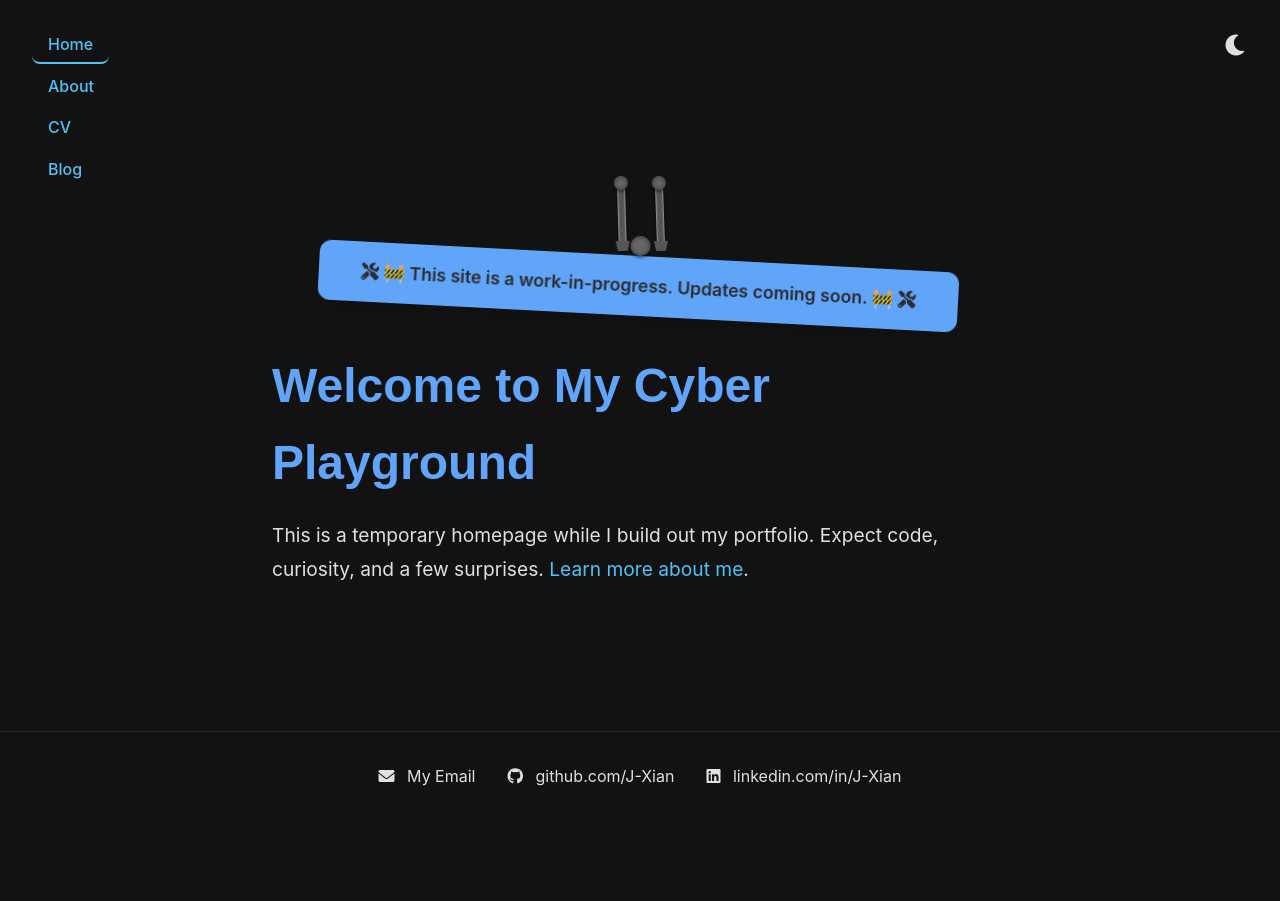
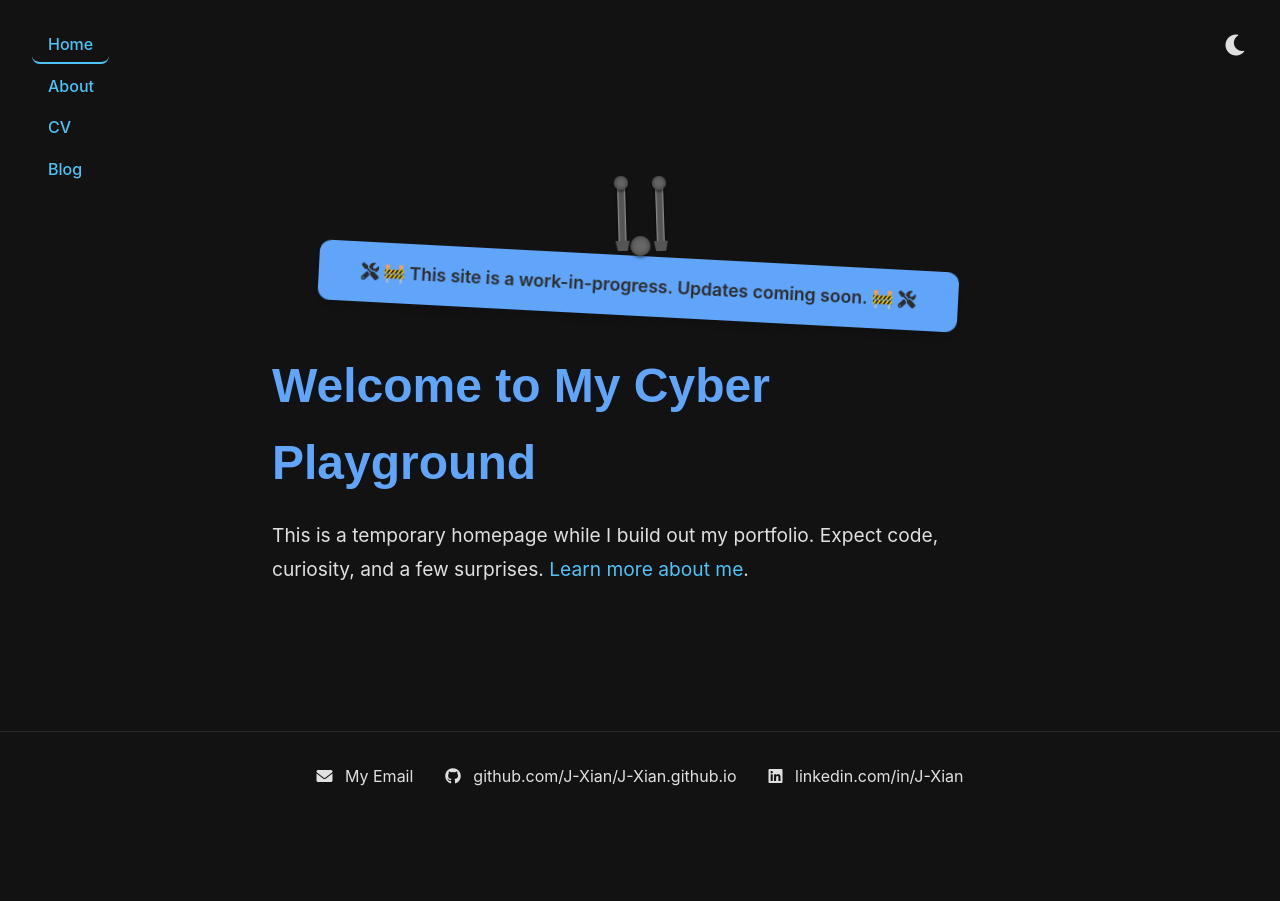
Before and after one commit to J-Xian/J-Xian.github.io, a Jekyll site: the page built from index.html, in a window 1280 px wide. Built offline with Jekyll 4.4.1, drawn with Linux system fonts in a browser that asks for light colours.

Commit message:
Update default.html

```diff
--- a/_layouts/default.html
+++ b/_layouts/default.html
@@ -27,7 +27,7 @@
     <footer>
       <ul>
         <li><a href="mailto:jingxian06@hotmail.com" class="footer-link"><i class="fas fa-envelope"></i> My Email</a></li>
-        <li><a href="https://github.com/J-Xian" class="footer-link"><i class="fab fa-github"></i> github.com/J-Xian</a></li>
+        <li><a href="https://github.com/J-Xian/J-Xian.github.io" class="footer-link"><i class="fab fa-github"></i> github.com/J-Xian/J-Xian.github.io</a></li>
         <li><a href="https://www.linkedin.com/in/j-xian" class="footer-link"><i class="fab fa-linkedin"></i> linkedin.com/in/J-Xian</a></li>
       </ul>
     </footer>
```
